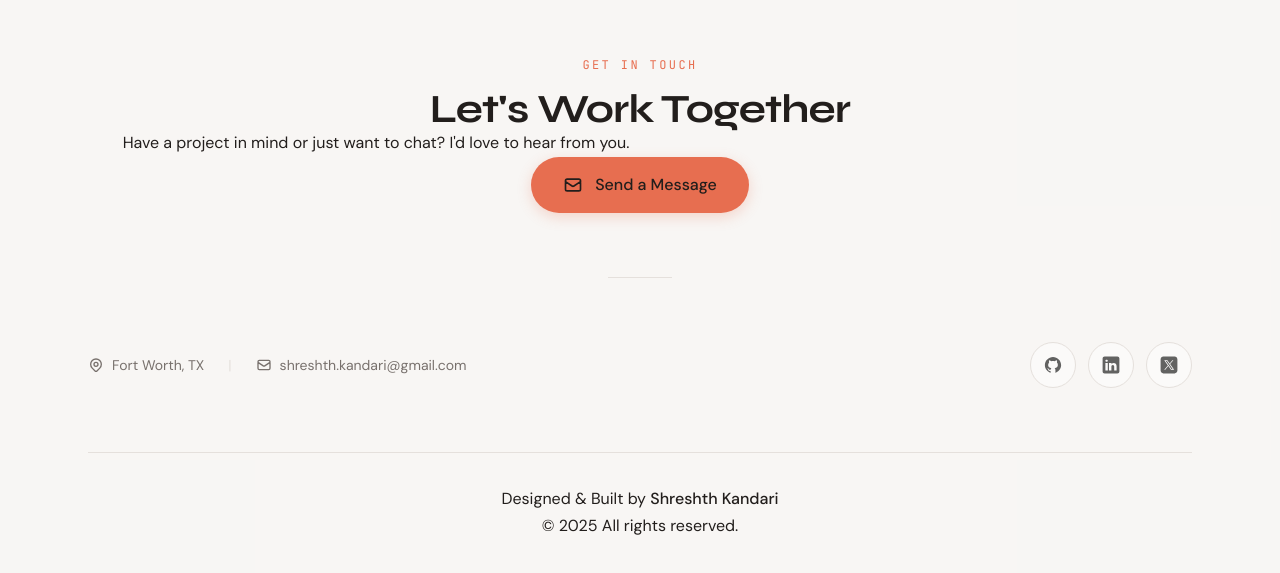
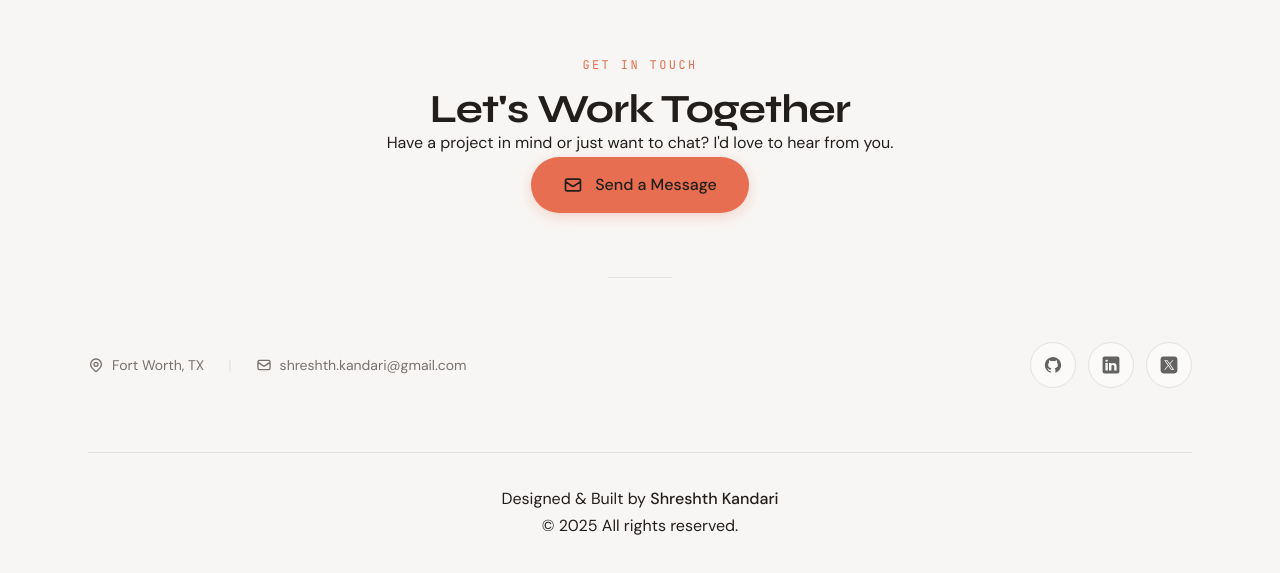
Before and after one commit to shreshthK/portfolio, a React (Vite) app: page / in a window 1280 px wide. Shown: the part 6653-7226 px from the top of the page. Built offline with nearby package versions, Linux system fonts and the light colour scheme.

Commit message:
style: update Footer component layout and text alignment
- Changed the layout of the CTA section in the Footer to use flexbox for better alignment.
- Ensured text elements are centered for improved visual consistency.

```diff
--- a/src/sections/Footer/Footer.tsx
+++ b/src/sections/Footer/Footer.tsx
@@ -26,16 +26,16 @@ function Footer() {
       <div className="max-w-6xl mx-auto px-6 py-24 md:py-32">
         {/* CTA Section */}
         <motion.div
-          className="text-center mb-16"
+          className="flex flex-col items-center text-center mb-16"
           variants={fadeInUp}
         >
           <span className="font-mono text-xs tracking-[0.2em] uppercase text-accent mb-4 block">
             Get In Touch
           </span>
-          <h2 className="text-4xl md:text-5xl font-display font-bold text-foreground mb-6">
+          <h2 className="text-4xl md:text-5xl font-display font-bold text-foreground mb-6 text-center">
             Let's Work Together
           </h2>
-          <p className="text-lg text-muted-foreground max-w-xl mx-auto mb-8">
+          <p className="text-lg text-muted-foreground max-w-xl mb-8 text-center">
             Have a project in mind or just want to chat? I'd love to hear from you.
           </p>
           <motion.a
```
